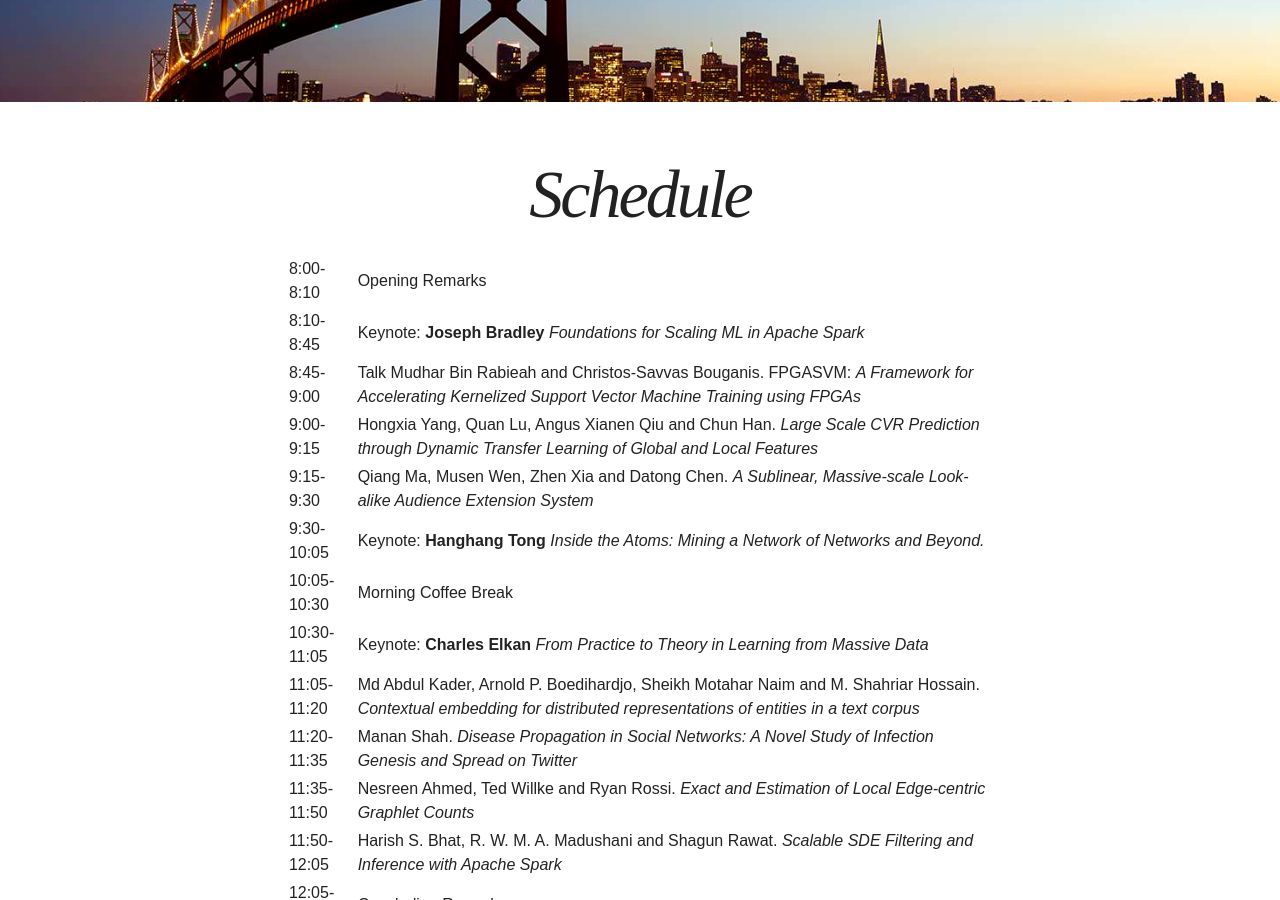
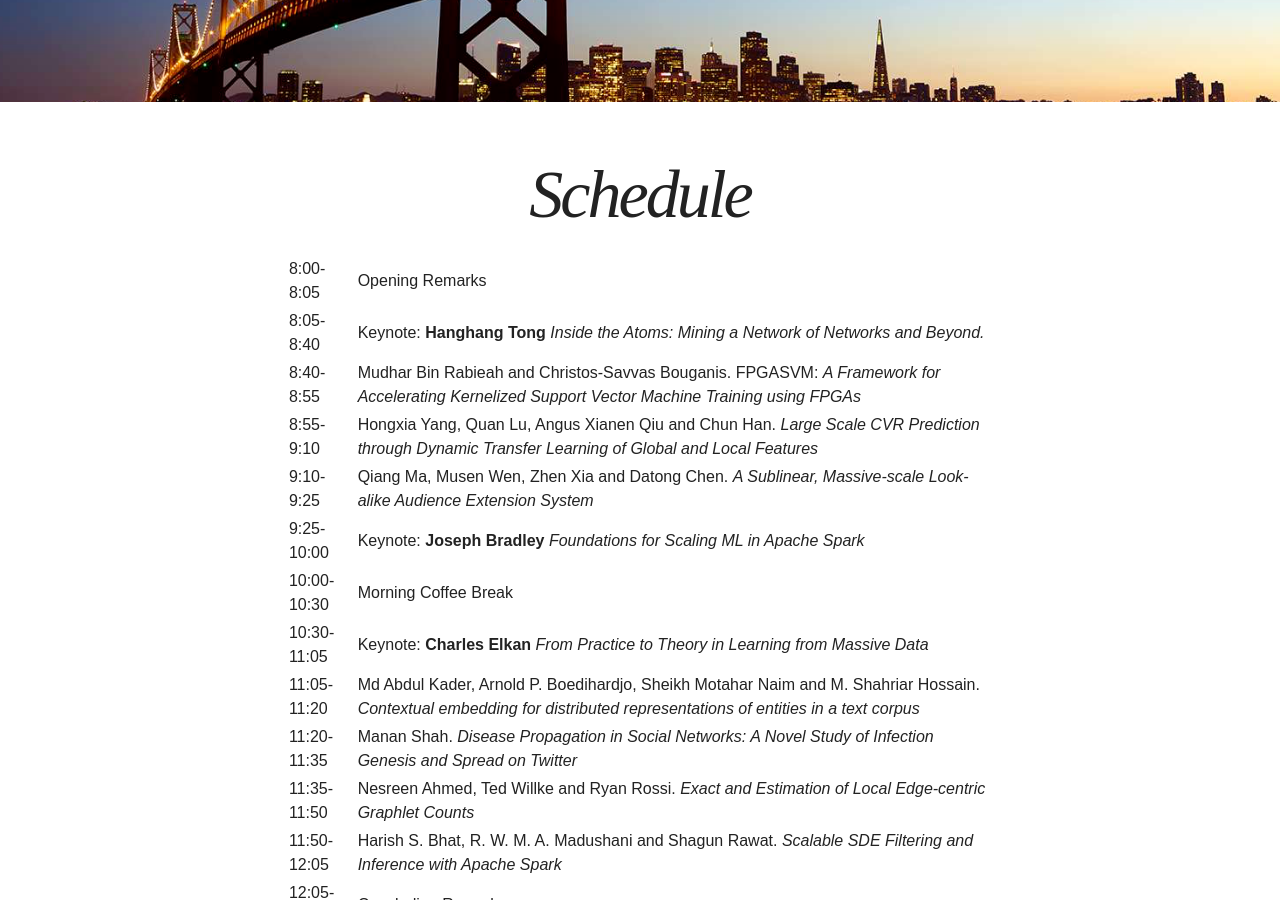
Before and after one commit to bigmine/bigmine17, a Jekyll site: the page built from schedule.md, in a window 1280 px wide and 900 px high, scrolled down 327 px. Built offline with Jekyll 4.4.1, drawn with Linux system fonts in a browser that asks for light colours; nearby versions of some CDN libraries.

Commit message:
minor schedule change

```diff
--- a/schedule.md
+++ b/schedule.md
@@ -7,14 +7,13 @@ image:
 
 <table border="0">
 <tbody>
-<tr> <td>8:00-8:10</td> <td>Opening Remarks</td> </tr>
-<tr> <td>8:10-8:45</td> <td>Keynote: <strong>Joseph Bradley </strong><i>Foundations for Scaling ML in Apache Spark</i></td> </tr>
-<tr> <td>8:45-9:00</td> <td>Talk
-		Mudhar Bin Rabieah and Christos-Savvas Bouganis. FPGASVM: <i>A Framework for Accelerating Kernelized Support Vector Machine Training using FPGAs</i></td> </tr>
-<tr> <td>9:00-9:15</td> <td> Hongxia Yang, Quan Lu, Angus Xianen Qiu and Chun Han. <i>Large Scale CVR Prediction through Dynamic Transfer Learning of Global and Local Features</i></td> </tr>
-<tr> <td>9:15-9:30</td> <td> Qiang Ma, Musen Wen, Zhen Xia and Datong Chen. <i>A Sublinear, Massive-scale Look-alike Audience Extension System</i></td> </tr>
-<tr> <td>9:30-10:05</td> <td>Keynote: <strong>Hanghang Tong </strong><i> Inside the Atoms: Mining a Network of Networks and Beyond.</i></td> </tr>
-<tr> <td>10:05-10:30</td> <td>Morning Coffee Break</td> </tr>
+<tr> <td>8:00-8:05</td> <td>Opening Remarks</td> </tr>
+<tr> <td>8:05-8:40</td> <td>Keynote: <strong>Hanghang Tong </strong><i> Inside the Atoms: Mining a Network of Networks and Beyond.</i></td> </tr>
+<tr> <td>8:40-8:55</td> <td>Mudhar Bin Rabieah and Christos-Savvas Bouganis. FPGASVM: <i>A Framework for Accelerating Kernelized Support Vector Machine Training using FPGAs</i></td> </tr>
+<tr> <td>8:55-9:10</td> <td> Hongxia Yang, Quan Lu, Angus Xianen Qiu and Chun Han. <i>Large Scale CVR Prediction through Dynamic Transfer Learning of Global and Local Features</i></td> </tr>
+<tr> <td>9:10-9:25</td> <td> Qiang Ma, Musen Wen, Zhen Xia and Datong Chen. <i>A Sublinear, Massive-scale Look-alike Audience Extension System</i></td> </tr>
+<tr> <td>9:25-10:00</td> <td>Keynote: <strong>Joseph Bradley </strong><i>Foundations for Scaling ML in Apache Spark</i></td> </tr>
+<tr> <td>10:00-10:30</td> <td>Morning Coffee Break</td> </tr>
 <tr> <td>10:30-11:05</td> <td>Keynote: <strong>Charles Elkan </strong><i>From Practice to Theory in Learning from Massive Data</i></td> </tr>
 <tr> <td>11:05-11:20</td> <td> Md Abdul Kader, Arnold P. Boedihardjo, Sheikh Motahar Naim and M. Shahriar Hossain. <i>Contextual embedding for distributed representations of entities in a text corpus</i></td> </tr>
 <tr> <td>11:20-11:35</td> <td> Manan Shah. <i>Disease Propagation in Social Networks: A Novel Study of Infection Genesis and Spread on Twitter</i></td> </tr>
```
